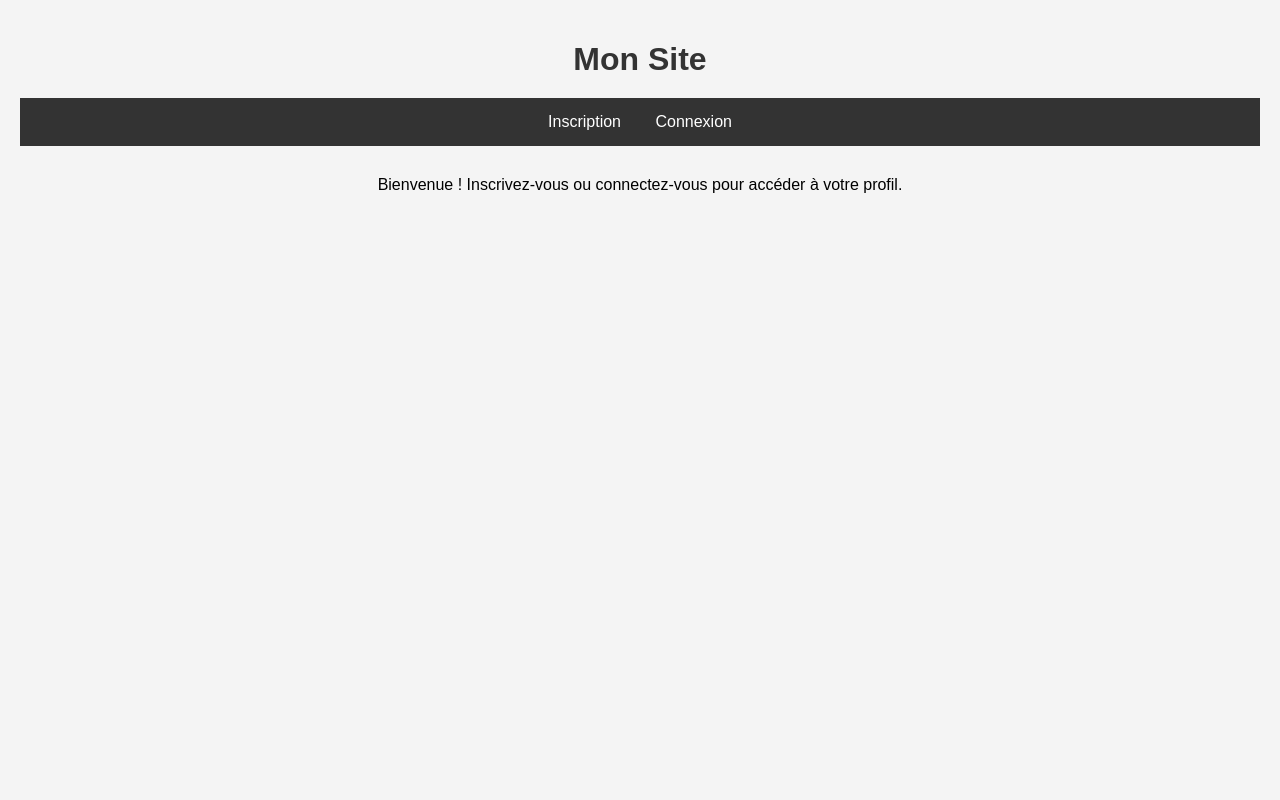
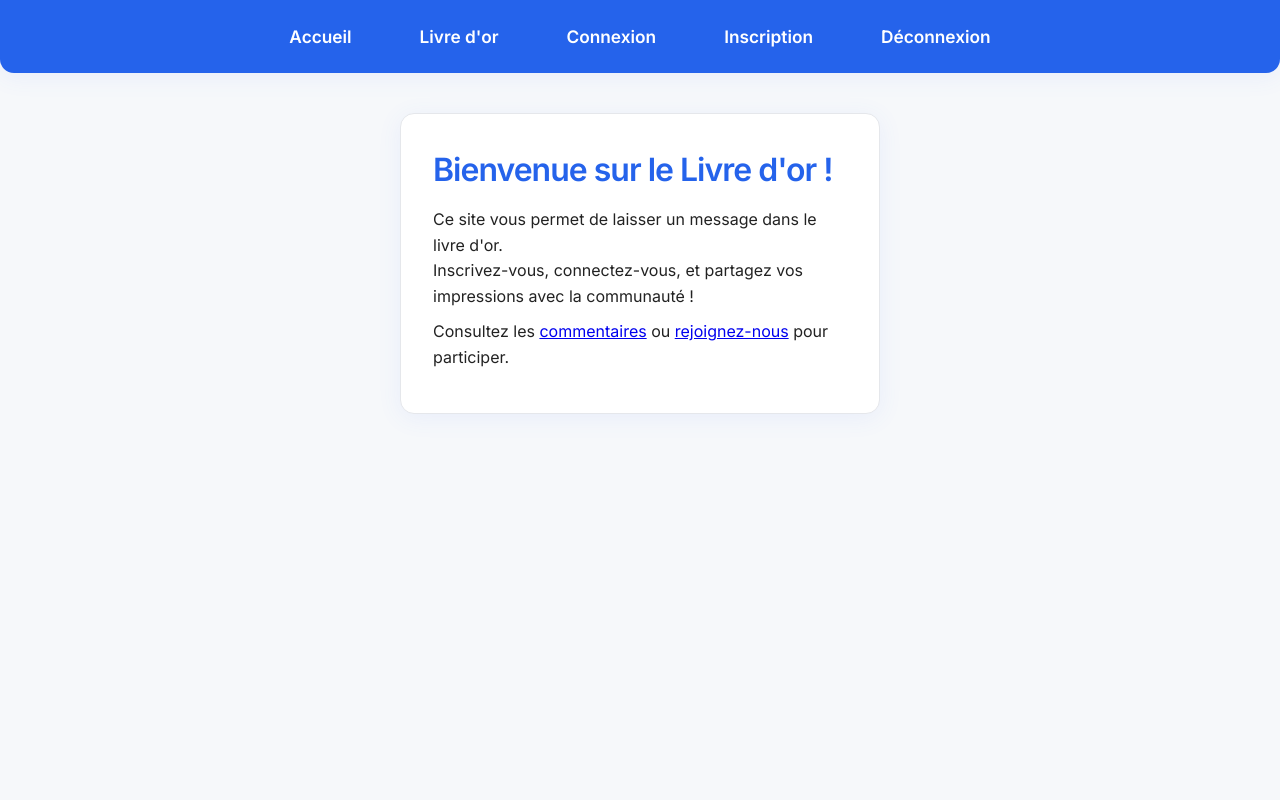
Before and after one commit to Elies75013/livre-d-or, a PHP site: page / in a window 1280 px wide. Run offline with PHP 8.4, Linux system fonts and the light colour scheme.

Commit message:
Add files via upload

```diff
--- a/index.php
+++ b/index.php
@@ -1,23 +1,34 @@
-<?php include 'config.php'; ?>
+<?php
+session_start();
+?>
 <!DOCTYPE html>
 <html>
 <head>
-    <title>Accueil</title>
+    <title>Accueil - Livre d'or</title>
     <link rel="stylesheet" href="style.css">
 </head>
 <body>
-    <h1>Mon Site</h1>
-    <nav>
+<nav>
+    <a href="index.php">Accueil</a>
+    <a href="livre-or.php">Livre d'or</a>
+    <?php if (isset($_SESSION['login'])): ?>
+        <a href="profil.php">Profil</a>
+
+    <?php else: ?>
+        <a href="connexion.php">Connexion</a>
         <a href="inscription.php">Inscription</a>
-        <a href="connexion.php">Connexion</a>
-        <?php if (isset($_SESSION['login'])): ?>
-            <a href="profil.php">Profil</a>
-            <?php if ($_SESSION['login'] == 'admin'): ?>
-                <a href="admin.php">Admin</a>
-            <?php endif; ?>
-            <a href="logout.php">Déconnexion</a>
-        <?php endif; ?>
-    </nav>
-    <p>Bienvenue ! Inscrivez-vous ou connectez-vous pour accéder à votre profil.</p>
+        <a href="logout.php">Déconnexion</a>
+    <?php endif; ?>
+</nav>
+<div class="container">
+    <h1>Bienvenue sur le Livre d'or !</h1>
+    <p>
+        Ce site vous permet de laisser un message dans le livre d'or.<br>
+        Inscrivez-vous, connectez-vous, et partagez vos impressions avec la communauté !
+    </p>
+    <p>
+        Consultez les <a href="livre-or.php">commentaires</a> ou <a href="inscription.php">rejoignez-nous</a> pour participer.
+    </p>
+</div>
 </body>
 </html>
--- a/style.css
+++ b/style.css
@@ -1,85 +1,162 @@
+/* Import Google Fonts */
+@import url('https://fonts.googleapis.com/css2?family=Inter:wght@400;600&display=swap');
+
+:root {
+    --primary: #4f8cff;
+    --primary-dark: #2563eb;
+    --background: #f6f8fa;
+    --surface: #fff;
+    --border: #e5e7eb;
+    --text: #222;
+    --text-light: #666;
+    --radius: 14px;
+    --shadow: 0 4px 24px 0 rgba(80, 112, 255, 0.08);
+}
+
+* {
+    box-sizing: border-box;
+    margin: 0;
+    padding: 0;
+}
+
 body {
-    font-family: Arial, sans-serif;
-    background-color: #f4f4f4;
-    margin: 0;
-    padding: 20px;
+    font-family: 'Inter', Arial, sans-serif;
+    background: var(--background);
+    color: var(--text);
+    min-height: 100vh;
 }
 
 nav {
-    background: #333;
-    padding: 15px;
-    text-align: center;
-    margin-bottom: 30px;
+    background: var(--primary-dark); /* Couleur bleue foncée */
+    box-shadow: var(--shadow);
+    padding: 18px 0;
+    display: flex;
+    justify-content: center;
+    gap: 32px;
+    border-radius: 0 0 var(--radius) var(--radius);
+    margin-bottom: 36px;
 }
 
 nav a {
-    color: white;
+    color: #fff; /* Liens blancs */
     text-decoration: none;
-    margin: 0 15px;
-    font-size: 16px;
+    font-weight: 600;
+    font-size: 1.08em;
+    padding: 8px 18px;
+    border-radius: var(--radius);
+    transition: background 0.2s, color 0.2s;
 }
 
 nav a:hover {
-    color: #4CAF50;
+    background: #fff;
+    color: var(--primary-dark);
 }
 
 .container {
-    max-width: 400px;
-    margin: 0 auto;
-    background: white;
-    padding: 30px;
-    border-radius: 10px;
-    box-shadow: 0 0 10px rgba(0,0,0,0.1);
+    background: var(--surface);
+    max-width: 480px;
+    margin: 40px auto 0 auto;
+    padding: 36px 32px 32px 32px;
+    border-radius: var(--radius);
+    box-shadow: var(--shadow);
+    border: 1px solid var(--border);
 }
 
 h1, h2 {
-    color: #333;
-    text-align: center;
-    margin-bottom: 20px;
+    font-weight: 600;
+    color: var(--primary-dark);
+    margin-bottom: 18px;
+    letter-spacing: -1px;
 }
 
-input[type="text"], input[type="password"] {
-    width: 100%;
-    padding: 12px;
-    margin-bottom: 15px;
-    border: 1px solid #ddd;
-    border-radius: 5px;
-    box-sizing: border-box;
+form {
+    display: flex;
+    flex-direction: column;
+    gap: 18px;
+    margin-top: 12px;
 }
 
-input[type="submit"] {
-    width: 100%;
-    padding: 12px;
-    background: #4CAF50;
-    color: white;
-    border: none;
-    border-radius: 5px;
-    cursor: pointer;
-    font-size: 16px;
+input[type="text"],
+input[type="password"],
+textarea {
+    padding: 12px 14px;
+    border: 1px solid var(--border);
+    border-radius: var(--radius);
+    font-size: 1em;
+    background: var(--background);
+    color: var(--text);
+    transition: border 0.2s;
+    outline: none;
+    resize: none;
 }
 
-input[type="submit"]:hover {
-    background: #45a049;
+input[type="text"]:focus,
+input[type="password"]:focus,
+textarea:focus {
+    border-color: var(--primary);
 }
 
-table {
-    width: 100%;
-    border-collapse: collapse;
-    margin-top: 20px;
+input[type="submit"], button {
+    background: var(--primary);
+    color: #fff;
+    border: none;
+    border-radius: var(--radius);
+    padding: 12px 0;
+    font-size: 1.08em;
+    font-weight: 600;
+    cursor: pointer;
+    box-shadow: 0 2px 8px 0 rgba(80, 112, 255, 0.10);
+    transition: background 0.2s, box-shadow 0.2s;
 }
 
-th, td {
-    border: 1px solid #ddd;
-    padding: 8px;
-    text-align: left;
+input[type="submit"]:hover, button:hover {
+    background: var(--primary-dark);
+    box-shadow: 0 4px 16px 0 rgba(80, 112, 255, 0.15);
 }
 
-th {
-    background-color: #4CAF50;
-    color: white;
+textarea {
+    min-height: 90px;
+    max-height: 220px;
+}
+
+.commentaire {
+    background: var(--background);
+    border-radius: var(--radius);
+    border: 1px solid var(--border);
+    margin-bottom: 22px;
+    padding: 18px 20px 12px 20px;
+    box-shadow: 0 2px 8px 0 rgba(80, 112, 255, 0.04);
+}
+
+.commentaire p:first-child {
+    color: var(--text-light);
+    font-size: 0.98em;
+    margin-bottom: 8px;
+}
+
+hr {
+    border: none;
+    border-top: 1px solid var(--border);
+    margin: 18px 0 0 0;
 }
 
 p {
-    text-align: center;
-    margin-top: 15px;
+    margin-bottom: 10px;
+    line-height: 1.6;
 }
+
+a {
+    transition: color 0.2s;
+}
+
+@media (max-width: 600px) {
+    .container {
+        max-width: 98vw;
+        padding: 18px 6vw;
+    }
+    nav {
+        flex-direction: column;
+        gap: 10px;
+        padding: 12px 0;
+    }
+}
```
Also changed, not shown: commentaire.php (added, +41 -0 lines), connexion.php (+5 -2 lines), inscription.php (+8 -4 lines), livre-or.php (added, +46 -0 lines), livreor.sql (added, +77 -0 lines), logout.php (+7 -1 lines), profil.php (+40 -8 lines).
